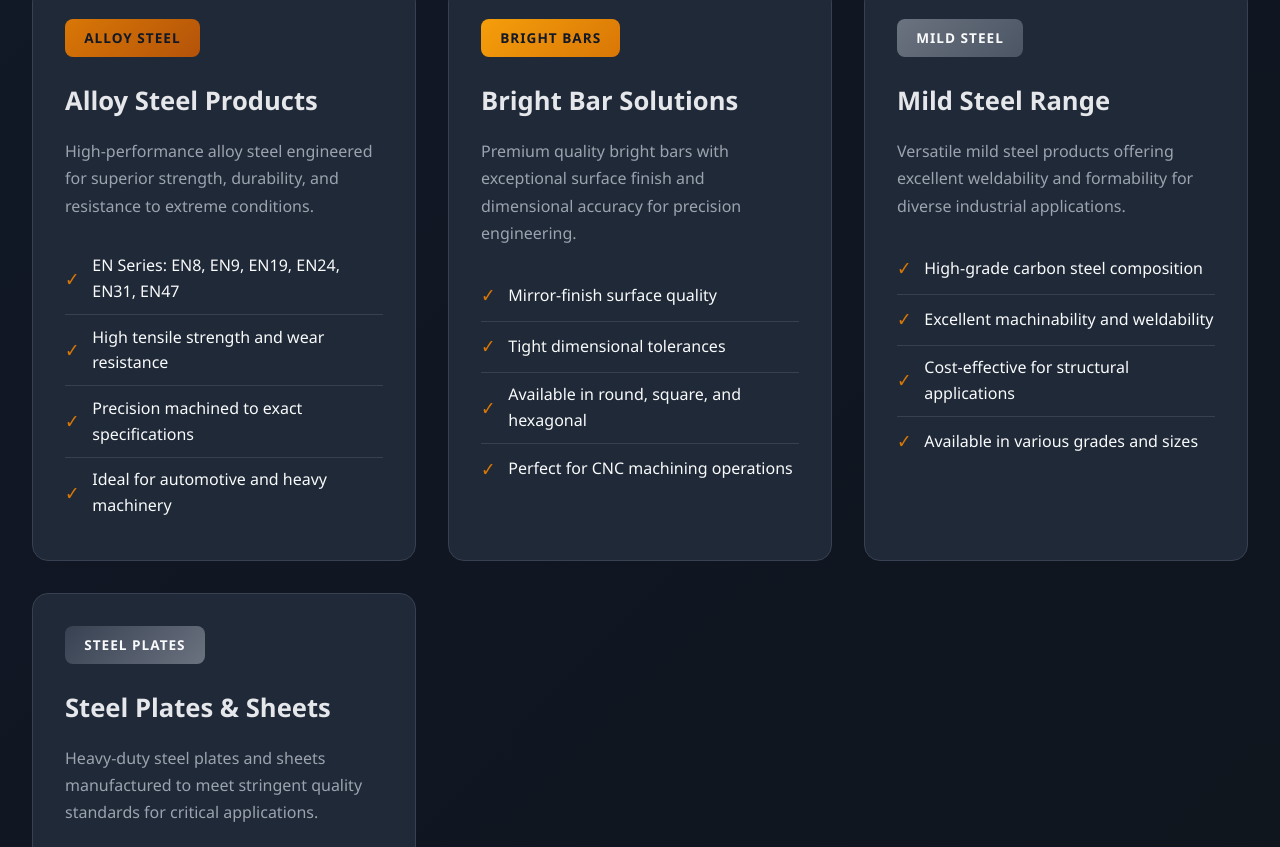
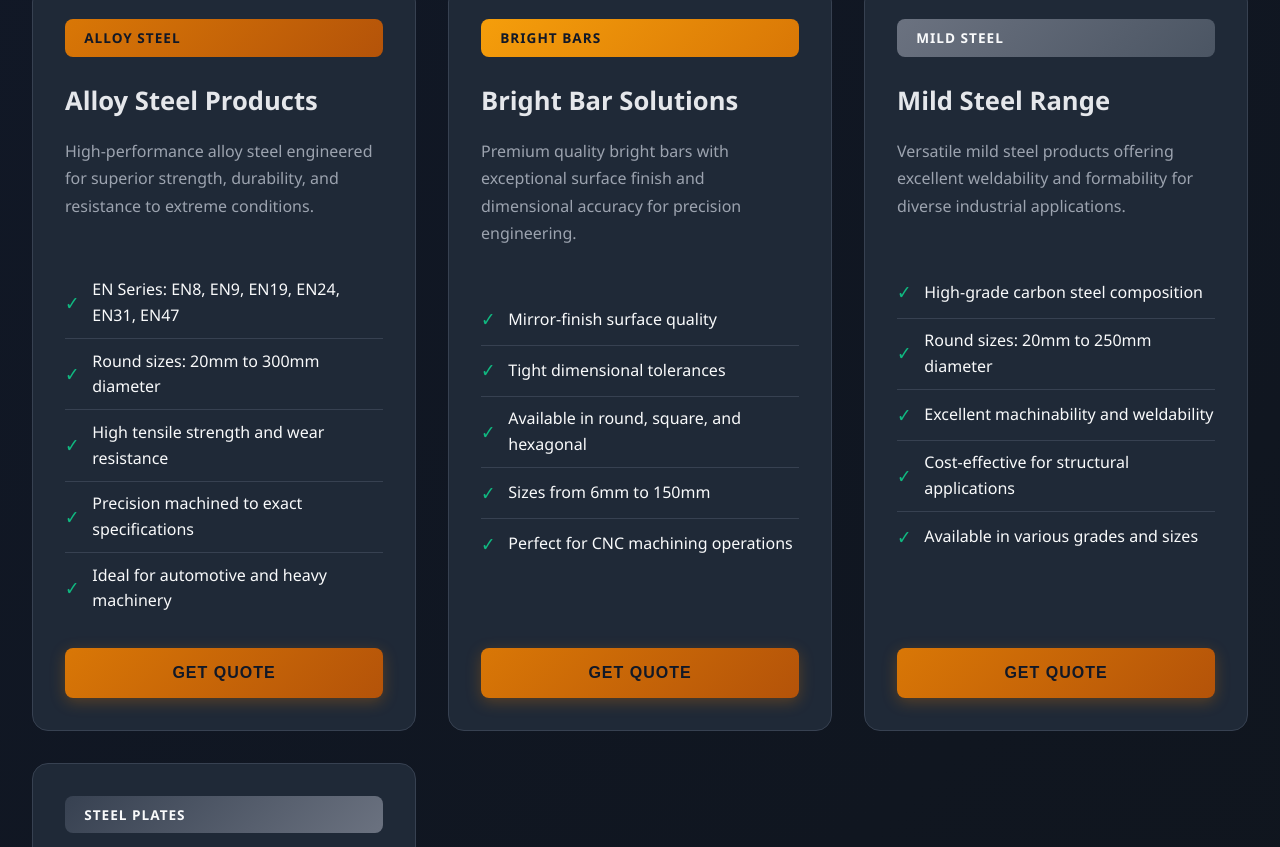
Before and after one commit to kapasiraj84-beep/bhavya-steel-industries, a plain HTML site: page index.html in a window 1280 px wide. Shown: the part 308-1155 px from the top of the page. Drawn offline with Linux system fonts and the light colour scheme.

Commit message:
Fixed: Round sizes start at 20mm, unified Get Quote buttons, restored green checkmarks

```diff
--- a/index.html
+++ b/index.html
@@ -23,6 +23,7 @@
             --text-muted: #9CA3AF;           /* Muted Gray - Subtle Text */
             --border-color: #374151;         /* Dark Border */
             --hover-bg: #374151;             /* Hover State */
+            --list-check-color: #10B981;     /* Green Check - Original UL Color */
         }
 
         body {
@@ -162,6 +163,8 @@
             transition: all 0.3s ease;
             position: relative;
             overflow: hidden;
+            display: flex;
+            flex-direction: column;
         }
 
         .product-card::before {
@@ -233,6 +236,7 @@
         .specs-list {
             list-style: none;
             margin-top: 1.5rem;
+            flex-grow: 1;
         }
 
         .specs-list li {
@@ -250,9 +254,41 @@
 
         .specs-list li::before {
             content: '✓';
-            color: var(--accent-color);
+            color: var(--list-check-color);
             font-weight: bold;
             font-size: 1.2rem;
+            flex-shrink: 0;
+        }
+
+        /* Get Quote Button - Unified Design */
+        .quote-btn {
+            display: inline-block;
+            width: 100%;
+            padding: 1rem 2rem;
+            margin-top: 1.5rem;
+            background: linear-gradient(135deg, var(--accent-color), #B45309);
+            color: var(--primary-bg);
+            text-align: center;
+            text-decoration: none;
+            font-weight: 700;
+            font-size: 1rem;
+            text-transform: uppercase;
+            letter-spacing: 1px;
+            border-radius: 8px;
+            border: none;
+            cursor: pointer;
+            transition: all 0.3s ease;
+            box-shadow: 0 4px 15px rgba(217, 119, 6, 0.3);
+        }
+
+        .quote-btn:hover {
+            background: linear-gradient(135deg, #B45309, var(--accent-color));
+            transform: translateY(-2px);
+            box-shadow: 0 6px 25px rgba(217, 119, 6, 0.5);
+        }
+
+        .quote-btn:active {
+            transform: translateY(0);
         }
 
         /* Certifications Section */
@@ -428,10 +464,12 @@
                 <p>High-performance alloy steel engineered for superior strength, durability, and resistance to extreme conditions.</p>
                 <ul class="specs-list">
                     <li>EN Series: EN8, EN9, EN19, EN24, EN31, EN47</li>
+                    <li>Round sizes: 20mm to 300mm diameter</li>
                     <li>High tensile strength and wear resistance</li>
                     <li>Precision machined to exact specifications</li>
                     <li>Ideal for automotive and heavy machinery</li>
                 </ul>
+                <button class="quote-btn" onclick="alert('Contact us at +91 98765 43210 or info@bhavyasteel.com for a quote!')">Get Quote</button>
             </div>
 
             <div class="product-card">
@@ -442,8 +480,10 @@
                     <li>Mirror-finish surface quality</li>
                     <li>Tight dimensional tolerances</li>
                     <li>Available in round, square, and hexagonal</li>
+                    <li>Sizes from 6mm to 150mm</li>
                     <li>Perfect for CNC machining operations</li>
                 </ul>
+                <button class="quote-btn" onclick="alert('Contact us at +91 98765 43210 or info@bhavyasteel.com for a quote!')">Get Quote</button>
             </div>
 
             <div class="product-card">
@@ -452,10 +492,12 @@
                 <p>Versatile mild steel products offering excellent weldability and formability for diverse industrial applications.</p>
                 <ul class="specs-list">
                     <li>High-grade carbon steel composition</li>
+                    <li>Round sizes: 20mm to 250mm diameter</li>
                     <li>Excellent machinability and weldability</li>
                     <li>Cost-effective for structural applications</li>
                     <li>Available in various grades and sizes</li>
                 </ul>
+                <button class="quote-btn" onclick="alert('Contact us at +91 98765 43210 or info@bhavyasteel.com for a quote!')">Get Quote</button>
             </div>
 
             <div class="product-card">
@@ -467,7 +509,9 @@
                     <li>Hot rolled and cold rolled options</li>
                     <li>Certified for pressure vessel applications</li>
                     <li>Custom cutting and fabrication available</li>
+                    <li>Wide range of grades and specifications</li>
                 </ul>
+                <button class="quote-btn" onclick="alert('Contact us at +91 98765 43210 or info@bhavyasteel.com for a quote!')">Get Quote</button>
             </div>
         </div>
 
```
